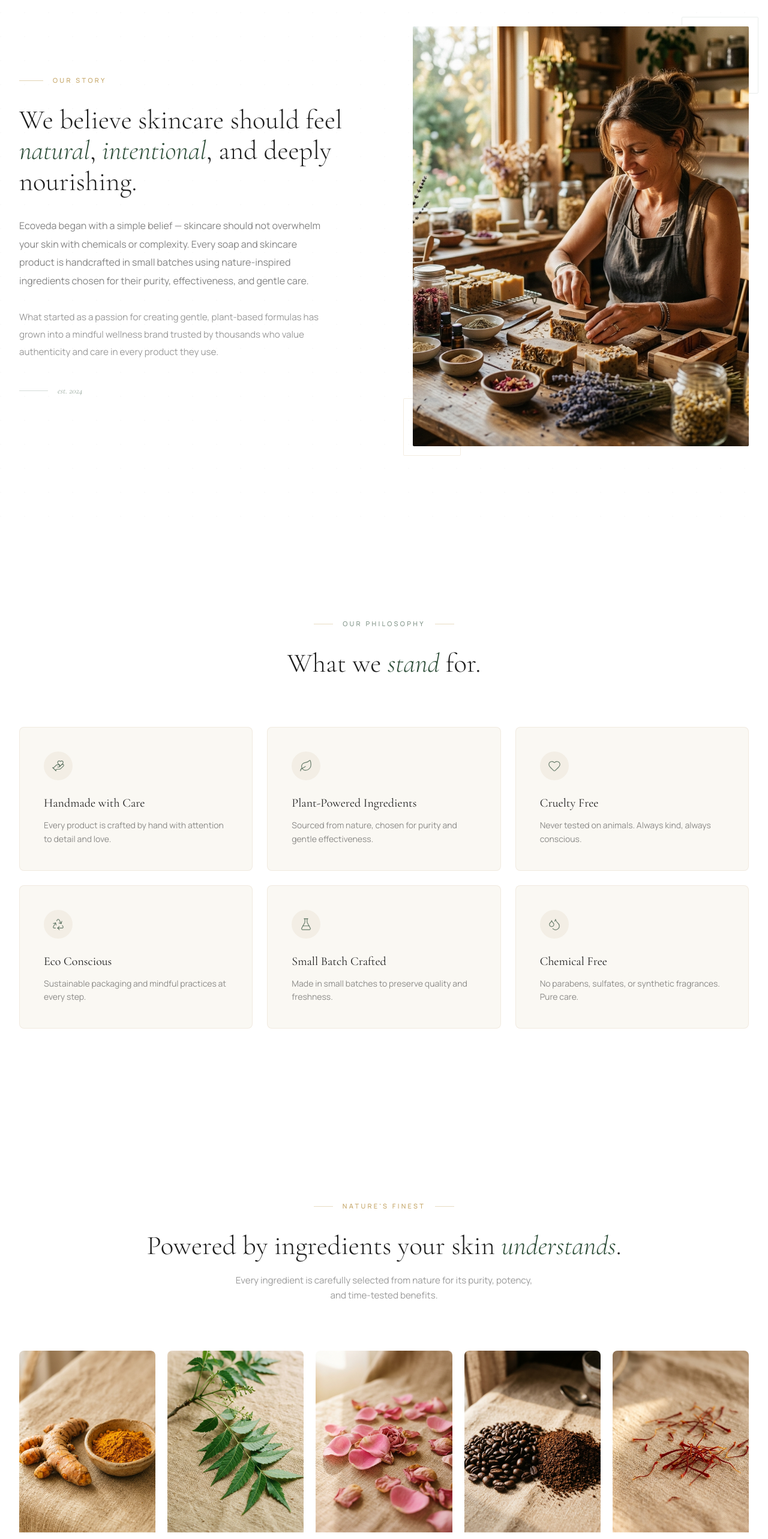
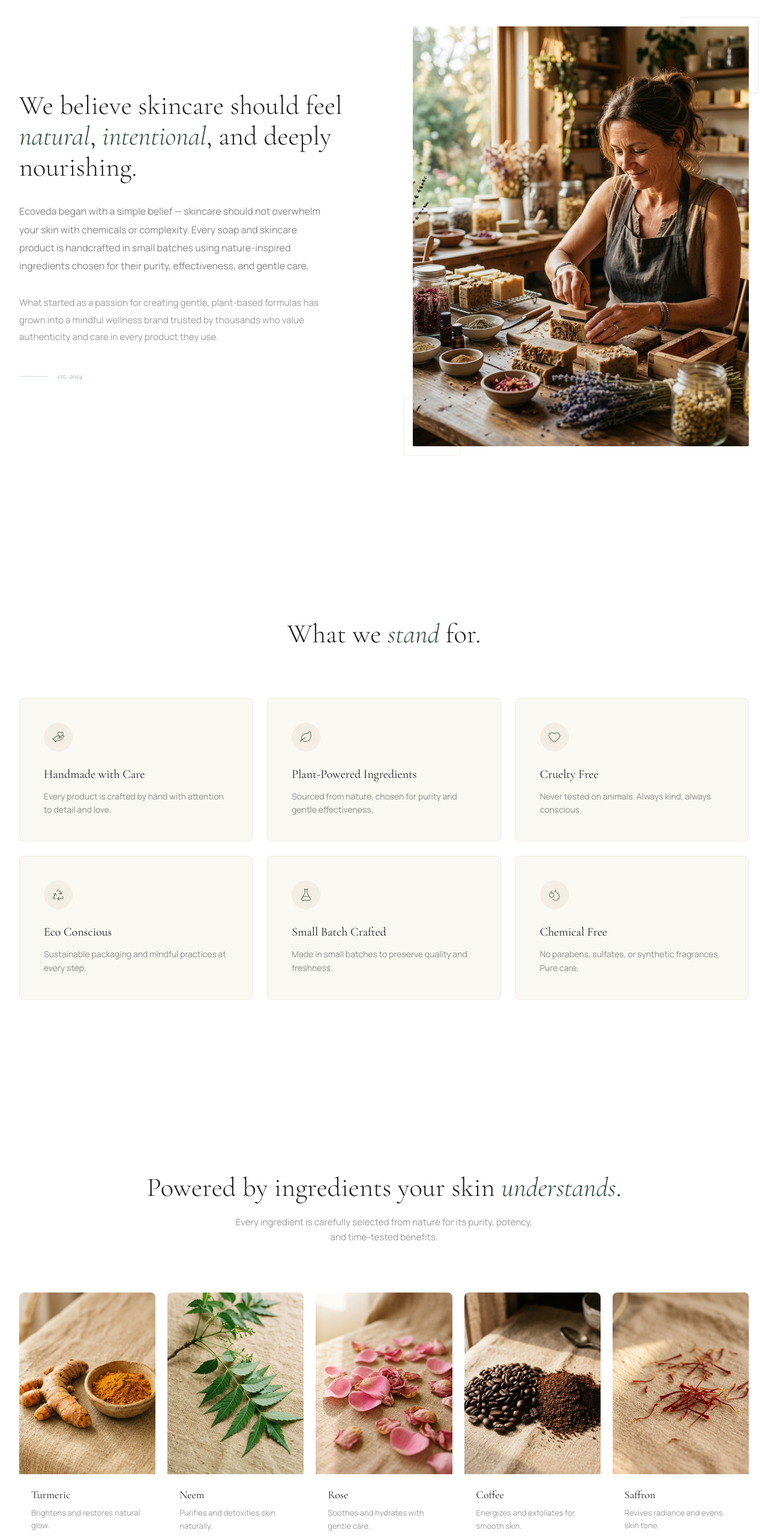
Before and after one commit to omaherrao25/prototype, a React (Vite) app: page /about in a window 1280 px wide. Shown: the part 900-3466 px from the top of the page at 60% size. Built offline with nearby package versions, Linux system fonts and the light colour scheme.

Commit message:
feat: implement modular section components for the About page with scroll-based animations

```diff
--- a/src/pages/About/sections/CTASection.jsx
+++ b/src/pages/About/sections/CTASection.jsx
@@ -13,20 +13,6 @@ export default function CTASection() {
       style={{ backgroundColor: '#FFFFFF' }}
     >
       <div className="relative z-10 max-w-4xl mx-auto px-4 sm:px-6 lg:px-8 text-center">
-        <motion.div
-          initial={{ opacity: 0, y: 30 }}
-          animate={isInView ? { opacity: 1, y: 0 } : {}}
-          transition={{ duration: 0.8, ease: [0.22, 1, 0.36, 1] }}
-          className="flex items-center justify-center gap-4 mb-10"
-        >
-          <div className="h-px w-12 bg-gold/60" />
-          <span className="text-[11px] font-medium tracking-[0.3em] uppercase text-forest"
-            style={{ fontFamily: "'Manrope', sans-serif" }}
-          >
-            Your Ritual Awaits
-          </span>
-          <div className="h-px w-12 bg-gold/60" />
-        </motion.div>
 
         <motion.h2
           initial={{ opacity: 0, y: 40 }}
--- a/src/pages/About/sections/CommunitySection.jsx
+++ b/src/pages/About/sections/CommunitySection.jsx
@@ -13,20 +13,6 @@ export default function CommunitySection() {
     >
       <div className="max-w-7xl mx-auto px-4 sm:px-6 lg:px-8">
         <div className="text-center mb-16 lg:mb-20">
-          <motion.div
-            initial={{ opacity: 0, y: 30 }}
-            animate={isInView ? { opacity: 1, y: 0 } : {}}
-            transition={{ duration: 0.8, ease: [0.22, 1, 0.36, 1] }}
-            className="flex items-center justify-center gap-4 mb-8"
-          >
-            <div className="h-px w-8 bg-gold/40" />
-            <span className="text-[11px] font-medium tracking-[0.3em] uppercase text-gold"
-              style={{ fontFamily: "'Manrope', sans-serif" }}
-            >
-              Ecoveda Family
-            </span>
-            <div className="h-px w-8 bg-gold/40" />
-          </motion.div>
 
           <motion.h2
             initial={{ opacity: 0, y: 30 }}
--- a/src/pages/About/sections/CraftsmanshipSection.jsx
+++ b/src/pages/About/sections/CraftsmanshipSection.jsx
@@ -68,19 +68,6 @@ export default function CraftsmanshipSection() {
 
           {/* Right: Text */}
           <div>
-            <motion.div
-              initial={{ opacity: 0, y: 30 }}
-              animate={isInView ? { opacity: 1, y: 0 } : {}}
-              transition={{ duration: 0.8, ease: [0.22, 1, 0.36, 1] }}
-              className="flex items-center gap-4 mb-8"
-            >
-              <div className="h-px w-10 bg-gold/50" />
-              <span className="text-[11px] font-medium tracking-[0.3em] uppercase text-gold"
-                style={{ fontFamily: "'Manrope', sans-serif" }}
-              >
-                Craftsmanship
-              </span>
-            </motion.div>
 
             <motion.h2
               initial={{ opacity: 0, y: 30 }}
--- a/src/pages/About/sections/FAQSection.jsx
+++ b/src/pages/About/sections/FAQSection.jsx
@@ -38,20 +38,6 @@ export default function FAQSection() {
     >
       <div className="max-w-4xl mx-auto px-4 sm:px-6 lg:px-8">
         <div className="text-center mb-16 lg:mb-20">
-          <motion.div
-            initial={{ opacity: 0, y: 30 }}
-            animate={isInView ? { opacity: 1, y: 0 } : {}}
-            transition={{ duration: 0.8, ease: [0.22, 1, 0.36, 1] }}
-            className="flex items-center justify-center gap-4 mb-8"
-          >
-            <div className="h-px w-8 bg-forest/30" />
-            <span className="text-[11px] font-medium tracking-[0.3em] uppercase text-forest/60"
-              style={{ fontFamily: "'Manrope', sans-serif" }}
-            >
-              Curiosity
-            </span>
-            <div className="h-px w-8 bg-forest/30" />
-          </motion.div>
 
           <motion.h2
             initial={{ opacity: 0, y: 30 }}
--- a/src/pages/About/sections/IngredientsSection.jsx
+++ b/src/pages/About/sections/IngredientsSection.jsx
@@ -48,20 +48,6 @@ export default function IngredientsSection() {
       <div className="max-w-7xl mx-auto px-4 sm:px-6 lg:px-8">
         {/* Header */}
         <div className="text-center mb-16 lg:mb-20">
-          <motion.div
-            initial={{ opacity: 0, y: 30 }}
-            animate={isInView ? { opacity: 1, y: 0 } : {}}
-            transition={{ duration: 0.8, ease: [0.22, 1, 0.36, 1] }}
-            className="flex items-center justify-center gap-4 mb-8"
-          >
-            <div className="h-px w-8 bg-gold/40" />
-            <span className="text-[11px] font-medium tracking-[0.3em] uppercase text-gold"
-              style={{ fontFamily: "'Manrope', sans-serif" }}
-            >
-              Nature&apos;s Finest
-            </span>
-            <div className="h-px w-8 bg-gold/40" />
-          </motion.div>
 
           <motion.h2
             initial={{ opacity: 0, y: 30 }}
--- a/src/pages/About/sections/LifestyleBannerSection.jsx
+++ b/src/pages/About/sections/LifestyleBannerSection.jsx
@@ -35,19 +35,6 @@ export default function LifestyleBannerSection() {
       {/* Content */}
       <div className="relative z-10 max-w-7xl mx-auto px-4 sm:px-6 lg:px-8 py-32 lg:py-44">
         <div className="max-w-2xl">
-          <motion.div
-            initial={{ opacity: 0, y: 30 }}
-            animate={isInView ? { opacity: 1, y: 0 } : {}}
-            transition={{ duration: 0.8, ease: [0.22, 1, 0.36, 1] }}
-            className="flex items-center gap-4 mb-8"
-          >
-            <div className="h-px w-10 bg-gold/60" />
-            <span className="text-[11px] font-medium tracking-[0.3em] uppercase text-gold"
-              style={{ fontFamily: "'Manrope', sans-serif" }}
-            >
-              Mindful Living
-            </span>
-          </motion.div>
 
           <motion.h2
             initial={{ opacity: 0, y: 40 }}
--- a/src/pages/About/sections/OurStorySection.jsx
+++ b/src/pages/About/sections/OurStorySection.jsx
@@ -32,20 +32,6 @@ export default function OurStorySection() {
         <div className="grid grid-cols-1 lg:grid-cols-2 gap-16 lg:gap-24 items-center">
           {/* Left: Text */}
           <div className="order-2 lg:order-1">
-            <motion.div
-              variants={fadeUp}
-              initial="hidden"
-              animate={isInView ? "visible" : "hidden"}
-              custom={0}
-              className="flex items-center gap-4 mb-8"
-            >
-              <div className="h-px w-10 bg-gold/50" />
-              <span className="font-body text-[11px] font-medium tracking-[0.3em] uppercase text-gold"
-                style={{ fontFamily: "'Manrope', sans-serif" }}
-              >
-                Our Story
-              </span>
-            </motion.div>
 
             <motion.h2
               variants={fadeUp}
--- a/src/pages/About/sections/PhilosophySection.jsx
+++ b/src/pages/About/sections/PhilosophySection.jsx
@@ -61,20 +61,6 @@ export default function PhilosophySection() {
       {/* Header */}
       <div className="max-w-7xl mx-auto px-4 sm:px-6 lg:px-8">
         <div className="text-center mb-16 lg:mb-20">
-          <motion.div
-            initial={{ opacity: 0, y: 30 }}
-            animate={isInView ? { opacity: 1, y: 0 } : {}}
-            transition={{ duration: 0.8, ease: [0.22, 1, 0.36, 1] }}
-            className="flex items-center justify-center gap-4 mb-8"
-          >
-            <div className="h-px w-8 bg-gold/40" />
-            <span className="font-body text-[11px] font-medium tracking-[0.3em] uppercase text-forest/60"
-              style={{ fontFamily: "'Manrope', sans-serif" }}
-            >
-              Our Philosophy
-            </span>
-            <div className="h-px w-8 bg-gold/40" />
-          </motion.div>
 
           <motion.h2
             initial={{ opacity: 0, y: 30 }}
--- a/src/pages/About/sections/SustainabilitySection.jsx
+++ b/src/pages/About/sections/SustainabilitySection.jsx
@@ -50,20 +50,6 @@ export default function SustainabilitySection() {
     >
       <div className="max-w-7xl mx-auto px-4 sm:px-6 lg:px-8">
         <div className="text-center mb-16 lg:mb-20">
-          <motion.div
-            initial={{ opacity: 0, y: 30 }}
-            animate={isInView ? { opacity: 1, y: 0 } : {}}
-            transition={{ duration: 0.8, ease: [0.22, 1, 0.36, 1] }}
-            className="flex items-center justify-center gap-4 mb-8"
-          >
-            <div className="h-px w-8 bg-forest/30" />
-            <span className="text-[11px] font-medium tracking-[0.3em] uppercase text-forest/60"
-              style={{ fontFamily: "'Manrope', sans-serif" }}
-            >
-              Our Commitment
-            </span>
-            <div className="h-px w-8 bg-forest/30" />
-          </motion.div>
 
           <motion.h2
             initial={{ opacity: 0, y: 30 }}
```
